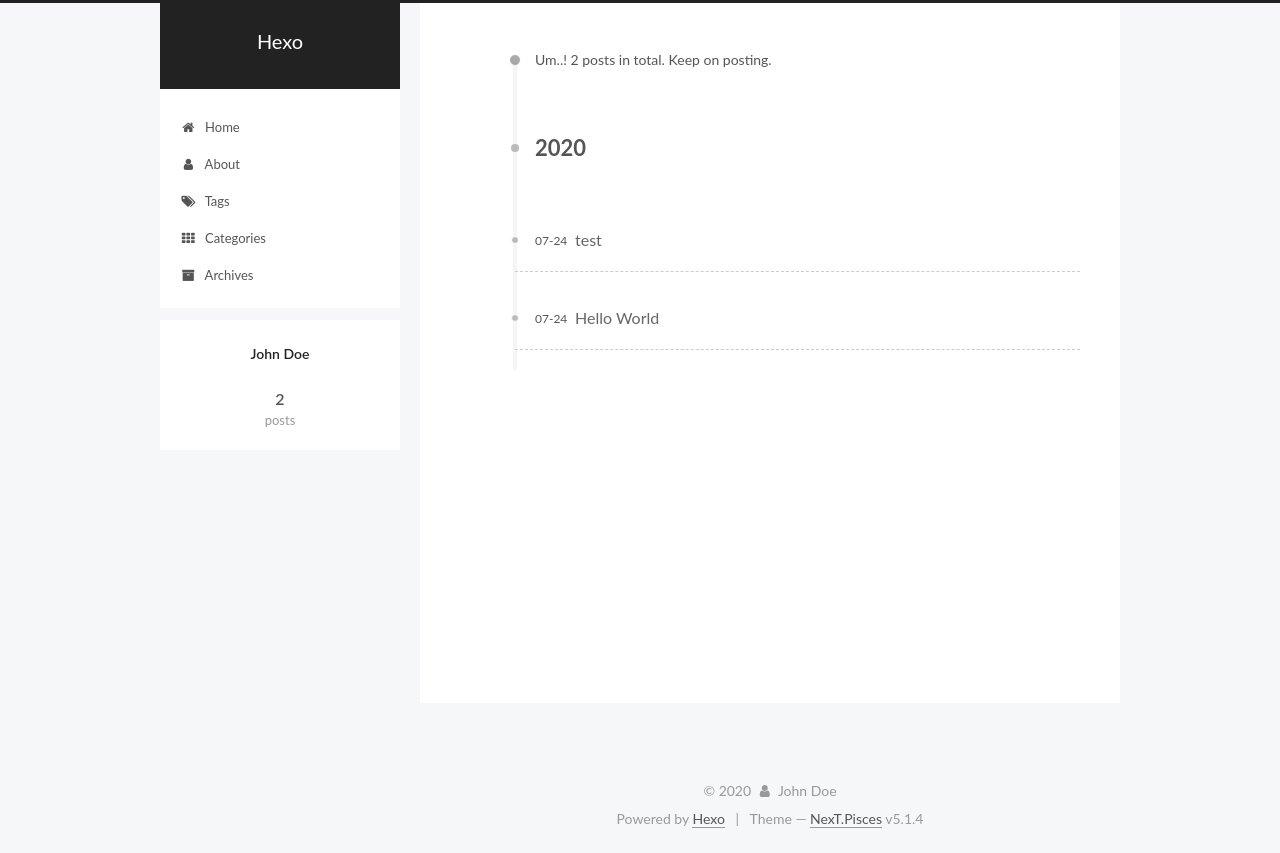
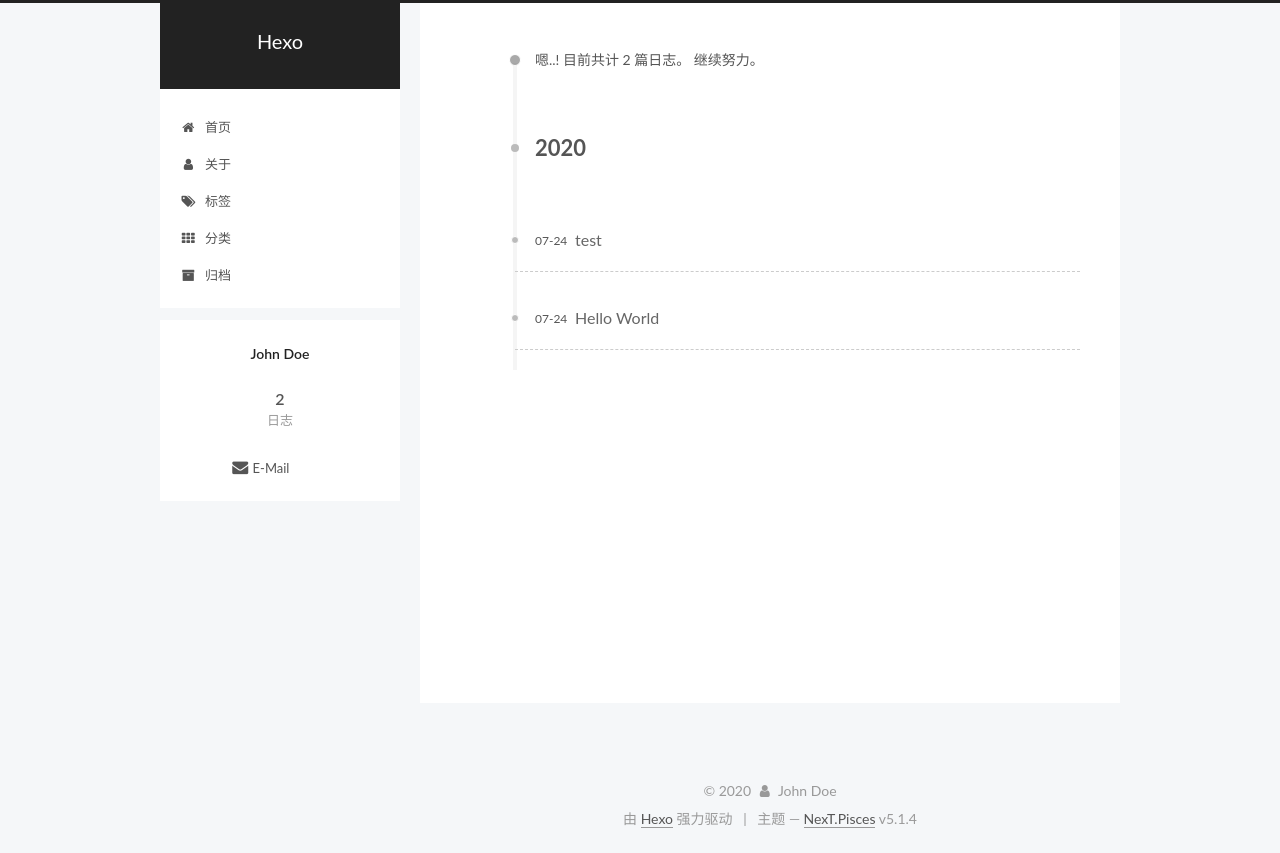
Before and after one commit to March-chen/March-chen.github.io, a plain HTML site: page archives/2020/07/index.html in a window 1280 px wide. Drawn offline with Linux system fonts and the light colour scheme.

Commit message:
Site updated: 2020-07-24 14:57:44

```diff
--- a/archives/2020/07/index.html
+++ b/archives/2020/07/index.html
@@ -5,7 +5,7 @@
 
 
 
-<html class="theme-next pisces use-motion" lang="en">
+<html class="theme-next pisces use-motion" lang="zh-Hans">
 <head>
   <meta charset="UTF-8"/>
 <meta http-equiv="X-UA-Compatible" content="IE=edge" />
@@ -83,7 +83,6 @@
 <meta property="og:title" content="Hexo">
 <meta property="og:url" content="http://yoursite.com/archives/2020/07/index.html">
 <meta property="og:site_name" content="Hexo">
-<meta property="og:locale" content="en_US">
 <meta property="article:author" content="John Doe">
 <meta name="twitter:card" content="summary">
 
@@ -101,7 +100,7 @@
     motion: {"enable":true,"async":false,"transition":{"post_block":"fadeIn","post_header":"slideDownIn","post_body":"slideDownIn","coll_header":"slideLeftIn","sidebar":"slideUpIn"}},
     duoshuo: {
       userId: '0',
-      author: 'Author'
+      author: '博主'
     },
     algolia: {
       applicationID: '',
@@ -121,7 +120,7 @@
 
 
 
-  <title>Archive | Hexo</title>
+  <title>归档 | Hexo</title>
 
 
 
@@ -133,7 +132,7 @@
 
 <meta name="generator" content="Hexo 4.2.1"></head>
 
-<body itemscope itemtype="http://schema.org/WebPage" lang="en">
+<body itemscope itemtype="http://schema.org/WebPage" lang="zh-Hans">
 
 
 
@@ -181,7 +180,7 @@
 
               <i class="menu-item-icon fa fa-fw fa-home"></i> <br />
 
-            Home
+            首页
           </a>
         </li>
 
@@ -191,7 +190,7 @@
 
               <i class="menu-item-icon fa fa-fw fa-user"></i> <br />
 
-            About
+            关于
           </a>
         </li>
 
@@ -201,7 +200,7 @@
 
               <i class="menu-item-icon fa fa-fw fa-tags"></i> <br />
 
-            Tags
+            标签
           </a>
         </li>
 
@@ -211,7 +210,7 @@
 
               <i class="menu-item-icon fa fa-fw fa-th"></i> <br />
 
-            Categories
+            分类
           </a>
         </li>
 
@@ -221,7 +220,7 @@
 
               <i class="menu-item-icon fa fa-fw fa-archive"></i> <br />
 
-            Archives
+            归档
           </a>
         </li>
 
@@ -257,7 +256,7 @@
 
 
 
-        Um..! 2 posts in total. Keep on posting.
+        嗯..! 目前共计 2 篇日志。 继续努力。
       </span>
 
 
@@ -393,7 +392,7 @@
                 <a href="/archives/%20%7C%7C%20archive">
 
                   <span class="site-state-item-count">2</span>
-                  <span class="site-state-item-name">posts</span>
+                  <span class="site-state-item-name">日志</span>
                 </a>
               </div>
 
@@ -406,6 +405,16 @@
 
 
 
+
+            <div class="links-of-author motion-element">
+
+                  <span class="links-of-author-item">
+                    <a href="mailto:243998610@qq.com" target="_blank" title="E-Mail">
+
+                        <i class="fa fa-fw fa-envelope"></i>E-Mail</a>
+                  </span>
+
+            </div>
 
 
 
@@ -443,7 +452,7 @@
 </div>
 
 
-  <div class="powered-by">Powered by <a class="theme-link" target="_blank" href="https://hexo.io">Hexo</a></div>
+  <div class="powered-by">由 <a class="theme-link" target="_blank" href="https://hexo.io">Hexo</a> 强力驱动</div>
 
 
 
@@ -451,7 +460,7 @@
 
 
 
-  <div class="theme-info">Theme &mdash; <a class="theme-link" target="_blank" href="https://github.com/iissnan/hexo-theme-next">NexT.Pisces</a> v5.1.4</div>
+  <div class="theme-info">主题 &mdash; <a class="theme-link" target="_blank" href="https://github.com/iissnan/hexo-theme-next">NexT.Pisces</a> v5.1.4</div>
 
 
 
@@ -613,13 +622,5 @@
 
 
 
-
-
-
-
-
-
-
-
 </body>
 </html>
--- a/css/main.css
+++ b/css/main.css
@@ -1823,7 +1823,7 @@ pre .javascript .function {
   width: 4px;
   height: 4px;
   border-radius: 50%;
-  background: #42b198;
+  background: #9fa8ff;
 }
 .links-of-blogroll {
   font-size: 13px;
```
Also changed, not shown: 2020/07/24/hello-world/index.html (+25 -24 lines), 2020/07/24/test/index.html (+23 -22 lines), archives/2020/index.html (+23 -22 lines), archives/index.html (+23 -22 lines), index.html (+25 -24 lines).
